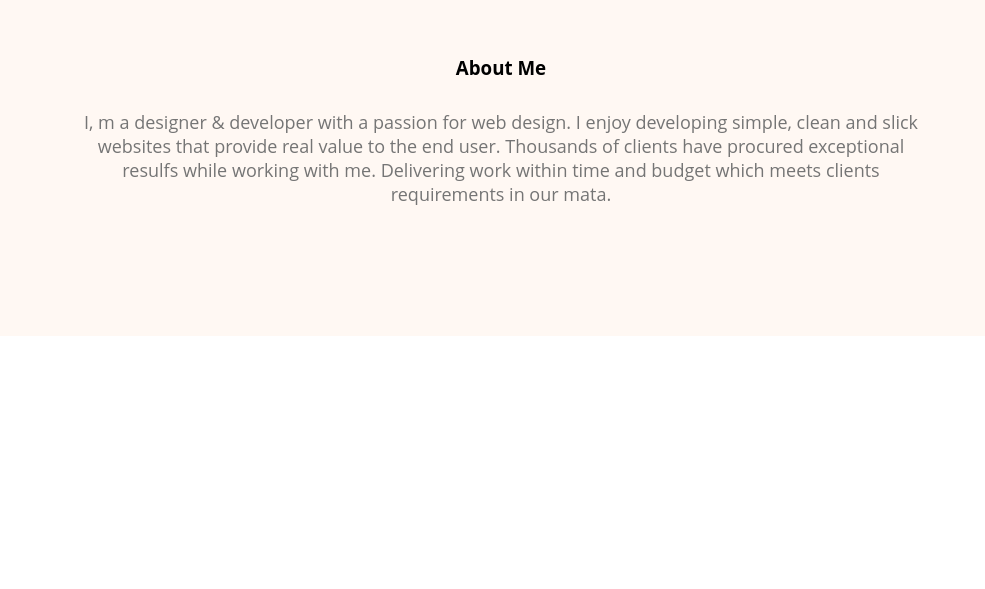
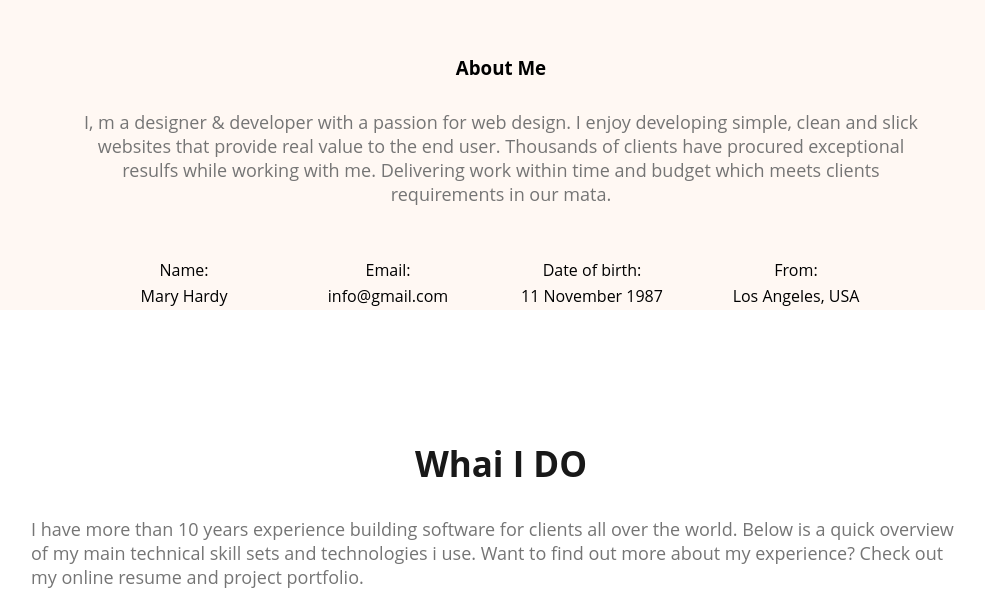
Before and after one commit to Omar-Kaiyum-Nayeem/portfolio-repo, a plain HTML site: page index.html in a window 1280 px wide. Shown: the part 1044-1633 px from the top of the page, without its empty margins (139-1124 px from the left). Before the commit the page ends 1380 px from the top, so only its background shows below. Drawn offline with Linux system fonts and the light colour scheme.

Commit message:
what i do

```diff
--- a/index.html
+++ b/index.html
@@ -18,19 +18,55 @@
       </nav>
       <section class="banner">
         <div>
-            <h3 class="banner-sub-title"> Hi, i am</h3>
-            <h1 class="banner-title">Mary Hardy</h1>
-            <p class="banner-description">Shot what able cold new see hold.Friendly as an betrayed formerly he. Morning because as to society behaved moments.</p>
-            <button class="btn-primary">Download CV</button>
+          <h3 class="banner-sub-title">Hi, i am</h3>
+          <h1 class="banner-title">Mary Hardy</h1>
+          <p class="banner-description">
+            Shot what able cold new see hold.Friendly as an betrayed formerly
+            he. Morning because as to society behaved moments.
+          </p>
+          <button class="btn-primary">Download CV</button>
         </div>
-        <img src="/images/hardy.png" alt="">
+        <img src="/images/hardy.png" alt="" />
       </section>
     </header>
     <main>
-        <section class="about">
-            <h3 class="section-title">About Me</h3>
-            <p class="section-description">I, m a designer & developer with a passion for web design. I enjoy developing simple, clean and slick websites that provide real value to the end user. Thousands of clients have procured exceptional resulfs while working with me. Delivering work within time and budget which meets clients requirements in our mata.</p>
-        </section>
+      <section class="about">
+        <h3 class="section-title">About Me</h3>
+        <p class="section-description">
+          I, m a designer & developer with a passion for web design. I enjoy
+          developing simple, clean and slick websites that provide real value to
+          the end user. Thousands of clients have procured exceptional resulfs
+          while working with me. Delivering work within time and budget which
+          meets clients requirements in our mata.
+        </p>
+      </section>
+      <section class="info">
+        <table class="table">
+          <thead>
+            <tr>
+              <td class="thdata">Name:</td>
+              <td class="thdata">Email:</td>
+              <td class="thdata">Date of birth:</td>
+              <td class="thdata">From:</td>
+            </tr>
+          </thead>
+          <tbody>
+            <td class="tbdata">Mary Hardy</td>
+            <td class="tbdata">info@gmail.com</td>
+            <td class="tbdata">11 November 1987</td>
+            <td class="tbdata">Los Angeles, USA</td>
+          </tbody>
+        </table>
+      </section>
+      <section>
+        <h3 class="wid">Whai I DO</h3>
+        <p class="wid-description">
+          I have more than 10 years experience building software for clients all
+          over the world. Below is a quick overview of my main technical skill
+          sets and technologies i use. Want to find out more about my
+          experience? Check out my online resume and project portfolio.
+        </p>
+      </section>
     </main>
     <footer></footer>
   </body>
--- a/style/style.css
+++ b/style/style.css
@@ -77,14 +77,51 @@ main {
 .about {
   background: #fff8f3;
   border-radius: 10px;
-  padding: 130px 150px;
+  padding: 130px 150px 50px;
 }
 .section-title {
-    text-align: center;
-    margin-bottom: 30px;
+  text-align: center;
+  margin-bottom: 30px;
 }
 .section-description {
-    font-size: 18px;
-    text-align: center;
-    color: #757575;
+  font-size: 18px;
+  text-align: center;
+  color: #757575;
 }
+.info {
+  background: #fff8f3;
+  border-bottom-left-radius: 10px;
+  border-bottom-right-radius: 10px;
+  align-items: center;
+  margin: auto;
+  padding: 0px 150px;
+}
+.thdata {
+  width: 50px;
+  /* border: 1px solid gray; */
+  /* padding: 0 50px 0 0; */
+  width: 200px;
+  text-align: center;
+}
+.tbdata {
+  text-align: center;
+  /* border: 1px solid gray; */
+}
+.table {
+}
+
+/* what i do */
+
+.wid {
+  margin-top: 130px;
+  font-weight: 700;
+  font-size: 35px;
+  color: #181818;
+  text-align: center;
+}
+.wid-description {
+  margin: 30px 100px 0;
+  font-weight: 400;
+  font-size: 18px;
+  color: #757575;
+}
```
